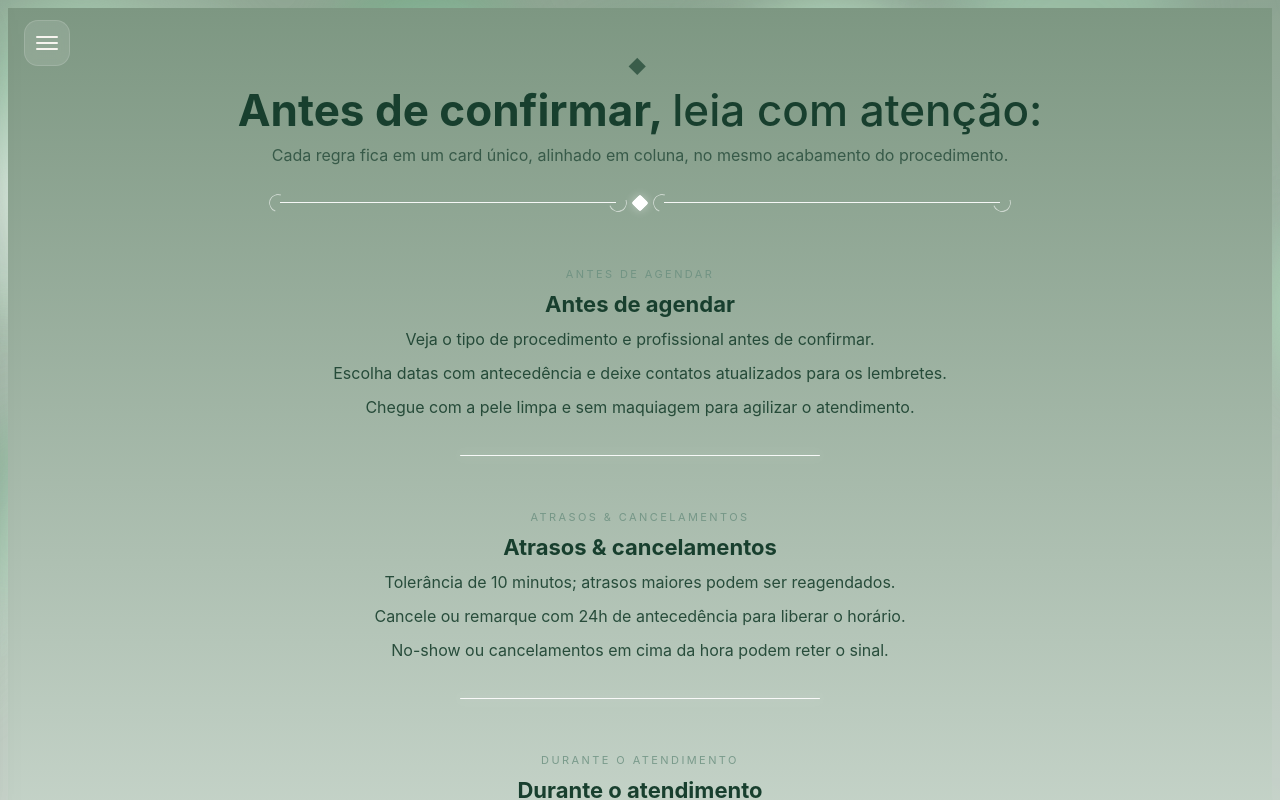
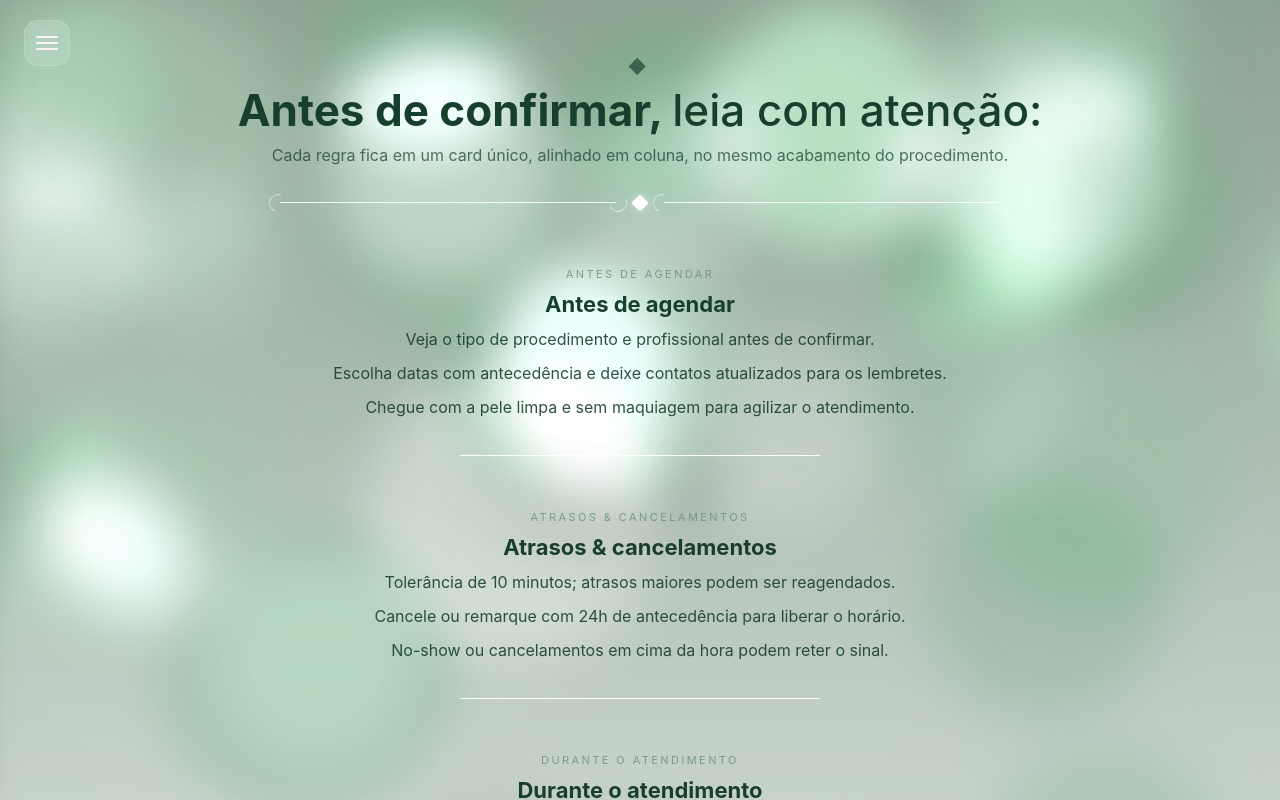
Before and after one commit to leoxavier3914-arch/rbagenda, a Next.js app: page /regras in a window 1280 px wide. Shown: the top 800 px of the page. Built offline with nearby package versions, Linux system fonts and the light colour scheme; no server answers.

Commit message:
Make client menu shell transparent

```diff
--- a/src/components/ClientMenu.module.css
+++ b/src/components/ClientMenu.module.css
@@ -7,12 +7,7 @@
   position: relative;
   overflow-x: hidden;
   color: inherit;
-  background: inherit;
-  background: linear-gradient(
-    180deg,
-    var(--bg-top, #7d9782) 0%,
-    var(--bg-bottom, #dfe9e2) 100%
-  );
+  background: transparent;
 }
 
 .hamburger {
@@ -216,7 +211,7 @@
   box-sizing: border-box;
   padding: 0 clamp(16px, 4vw, 32px) 56px;
   color: inherit;
-  background: inherit;
+  background: transparent;
 }
 
 .contentInner {
@@ -226,7 +221,7 @@
 
 .contentNoPadding {
   padding: 0 !important;
-  background: inherit;
+  background: transparent;
 }
 
 @media (max-width: 600px) {
```
